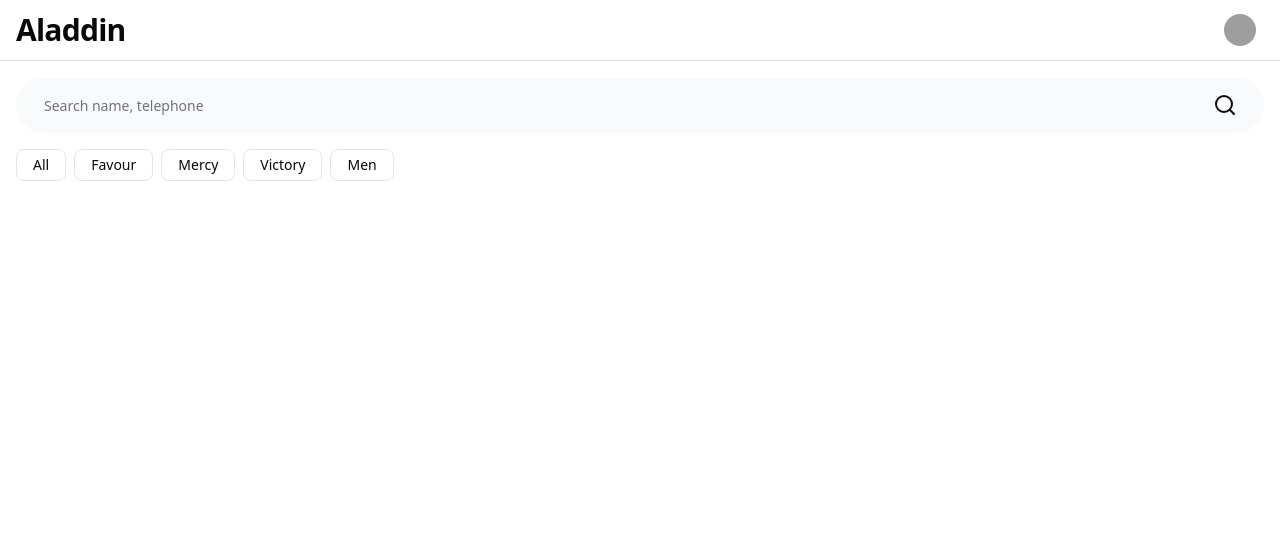
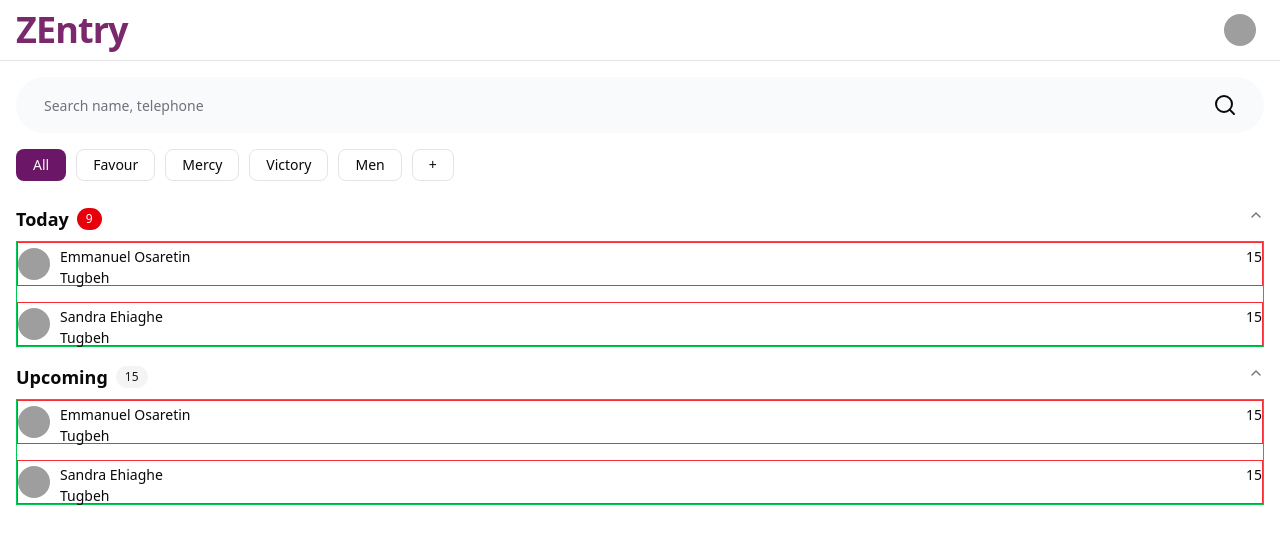
Before and after one commit to hwp-labs/zentry, a Next.js app: page / in a window 1280 px wide. Shown: the top 544 px of the page. Built offline with nearby package versions, Linux system fonts and the light colour scheme; grey boxes are pictures that could not be loaded.

Commit message:
feat(components): add Chips

```diff
--- a/app/(main)/page.tsx
+++ b/app/(main)/page.tsx
@@ -1,30 +1,93 @@
+import { PropsWithChildren } from "react";
+import {
+  Avatar,
+  AvatarFallback,
+  AvatarImage,
+} from "@/components/shadcn/ui/avatar";
+import { Badge } from "@/components/shadcn/ui/badge";
+import {
+  Accordion,
+  AccordionContent,
+  AccordionItem,
+  AccordionTrigger,
+} from "@/components/shadcn/ui/accordion";
 import { Typography } from "@/components/atoms/typography";
 import { AppBar } from "@/components/organisms/app-bar";
 import { SearchBar } from "@/components/organisms/search-bar";
-import { Badge } from "@/components/shadcn/ui/badge";
+import { Chips } from "@/components/atoms/chips";
+import membersSeeder from "@/core/seeders/members-seeder.json";
 
 export default function HomePage() {
   return (
     <div className="">
       <AppBar />
       <SearchBar />
-      <Filters />
+      <Chips.Filter data={["All", "Favour", "Mercy", "Victory", "Men", "+"]} />
+      <section className="mt-4 px-4">
+        <ListGroup title="Today" badgeVariant="destructive" badgeText={9}>
+          <ListContainer />
+        </ListGroup>
+        <ListGroup title="Upcoming" badgeText={15}>
+          <ListContainer />
+        </ListGroup>
+      </section>
     </div>
   );
 }
 
-const Filters = () => {
+interface Props extends PropsWithChildren {
+  title: string;
+  badgeVariant?: "default" | "destructive" | "outline" | "secondary";
+  badgeText?: string | number;
+}
+
+const ListGroup: React.FC<Props> = ({
+  children,
+  title,
+  badgeVariant = "secondary",
+  badgeText,
+}) => {
   return (
-    <section className="flex items-center gap-2 px-4">
-      {["All", "Favour", "Mercy", "Victory", "Men"].map((item, i) => (
-        <Badge
-          key={i}
-          variant="outline"
-          className="h-[32px] rounded-[8px] px-4"
-        >
-          <Typography.Small>{item}</Typography.Small>
-        </Badge>
-      ))}
+    <Accordion
+      type="single"
+      defaultValue="accordionItem1"
+      collapsible
+      className=""
+    >
+      <AccordionItem value="accordionItem1">
+        <AccordionTrigger className="py-0 pb-2">
+          <div className="flex items-center gap-2">
+            <Typography.Large>{title}</Typography.Large>
+            <Badge variant={badgeVariant}>{badgeText}</Badge>
+          </div>
+        </AccordionTrigger>
+        <AccordionContent>{children}</AccordionContent>
+      </AccordionItem>
+    </Accordion>
+  );
+};
+
+const ListContainer = () => {
+  return (
+    <section className="debug-3 flex flex-col gap-4">
+      {membersSeeder.map((item, i) => {
+        const firstChip = i === 0;
+        return (
+          <div key={i} className="debug flex items-center gap-2.5">
+            <Avatar className="size-[32px]">
+              <AvatarImage src="https://github.com/2gbeh.png" alt="" />
+              <AvatarFallback>E</AvatarFallback>
+            </Avatar>
+            <div className="flex flex-1 flex-col">
+              <div className="flex-center-between">
+                <Typography.P>{item.otherNames}</Typography.P>
+                <Typography.Small>{item.birthDate?.day}</Typography.Small>
+              </div>
+              <Typography.Small>{item.surname}</Typography.Small>
+            </div>
+          </div>
+        );
+      })}
     </section>
   );
 };
--- /dev/null
+++ b/components/atoms/chips.tsx
@@ -0,0 +1,48 @@
+"use client";
+
+import clsx from "clsx";
+import { Badge } from "@/components/shadcn/ui/badge";
+import { Typography } from "./typography";
+
+// DOC: https://m3.material.io/components/chips/specs
+interface Props {
+  data?: string[];
+}
+
+const Assist: React.FC<Props> = () => {
+  return <></>;
+};
+
+const Filter: React.FC<Props> = ({ data = [] }) => {
+  return (
+    <section className="flex items-center gap-2.5 overflow-x-auto px-4 pb-2">
+      {data.map((item, i) => {
+        const firstChip = i === 0;
+        return (
+          <Badge
+            key={i}
+            variant={firstChip ? "default" : "outline"}
+            className={clsx("h-[32px] rounded-[8px] px-4")}
+          >
+            <Typography.Small>{item}</Typography.Small>
+          </Badge>
+        );
+      })}
+    </section>
+  );
+};
+
+const Input: React.FC<Props> = () => {
+  return <></>;
+};
+
+const Suggestion: React.FC<Props> = () => {
+  return <></>;
+};
+
+export const Chips = {
+  Assist,
+  Filter,
+  Input,
+  Suggestion,
+};
--- a/components/atoms/typography.tsx
+++ b/components/atoms/typography.tsx
@@ -1,24 +1,32 @@
 import { PropsWithChildren } from "react";
+import { MantineStyleProps } from "@/types/mantine.type";
+import { COLOR } from "@/constants/COLOR";
 
-interface Props extends PropsWithChildren {}
+interface Props extends PropsWithChildren, MantineStyleProps {}
 
-const H1: React.FC<Props> = ({ children }) => {
+const H1: React.FC<Props> = ({ children, ...props }) => {
   return (
-    <h1 className="scroll-m-20 text-center text-4xl font-extrabold tracking-tight text-balance">
+    <h1
+      className="scroll-m-20 text-center text-4xl font-extrabold tracking-tight text-balance"
+      style={{ color: props.c ? COLOR[props.c] : "" }}
+    >
       {children}
     </h1>
   );
 };
 
-const H2: React.FC<Props> = ({ children }) => {
+const H2: React.FC<Props> = ({ children, ...props }) => {
   return (
-    <h2 className="scroll-m-20 text-3xl font-semibold tracking-tight first:mt-0">
+    <h2
+      className="scroll-m-20 text-3xl font-semibold tracking-tight first:mt-0"
+      style={{ color: props.c ? COLOR[props.c] : "" }}
+    >
       {children}
     </h2>
   );
 };
 
-const H3: React.FC<Props> = ({ children }) => {
+const H3: React.FC<Props> = ({ children, ...props }) => {
   return (
     <h3 className="scroll-m-20 text-2xl font-semibold tracking-tight">
       {children}
@@ -26,7 +34,7 @@ const H3: React.FC<Props> = ({ children }) => {
   );
 };
 
-const H4: React.FC<Props> = ({ children }) => {
+const H4: React.FC<Props> = ({ children, ...props }) => {
   return (
     <h4 className="scroll-m-20 text-xl font-semibold tracking-tight">
       {children}
@@ -34,17 +42,17 @@ const H4: React.FC<Props> = ({ children }) => {
   );
 };
 
-const P: React.FC<Props> = ({ children }) => {
+const P: React.FC<Props> = ({ children, ...props }) => {
   return <p className="leading-7 [&:not(:first-child)]:mt-6">{children}</p>;
 };
 
-const Blockquote: React.FC<Props> = ({ children }) => {
+const Blockquote: React.FC<Props> = ({ children, ...props }) => {
   return (
     <blockquote className="mt-6 border-l-2 pl-6 italic">{children}</blockquote>
   );
 };
 
-const InlineCode: React.FC<Props> = ({ children }) => {
+const InlineCode: React.FC<Props> = ({ children, ...props }) => {
   return (
     <code className="bg-muted relative rounded px-[0.3rem] py-[0.2rem] font-mono text-sm font-semibold">
       {children}
@@ -52,19 +60,19 @@ const InlineCode: React.FC<Props> = ({ children }) => {
   );
 };
 
-const Lead: React.FC<Props> = ({ children }) => {
+const Lead: React.FC<Props> = ({ children, ...props }) => {
   return <p className="text-muted-foreground text-xl">{children}</p>;
 };
 
-const Large: React.FC<Props> = ({ children }) => {
+const Large: React.FC<Props> = ({ children, ...props }) => {
   return <p className="text-lg font-semibold">{children}</p>;
 };
 
-const Small: React.FC<Props> = ({ children }) => {
+const Small: React.FC<Props> = ({ children, ...props }) => {
   return <small className="text-sm leading-none font-medium">{children}</small>;
 };
 
-const Muted: React.FC<Props> = ({ children }) => {
+const Muted: React.FC<Props> = ({ children, ...props }) => {
   return <p className="text-muted-foreground text-sm">{children}</p>;
 };
 
--- a/components/organisms/app-bar.tsx
+++ b/components/organisms/app-bar.tsx
@@ -1,12 +1,17 @@
+import Image from "next/image";
 import { Avatar, AvatarFallback, AvatarImage } from "../shadcn/ui/avatar";
 import { Typography } from "../atoms/typography";
 import { Clickable } from "../atoms/clickable";
+import { APP } from "@/constants/APP";
 
 export const AppBar = () => {
   return (
     <header className="border-b px-4">
       <div className="flex-center-between h-[60px] gap-2">
-        <Typography.H2>Aladdin</Typography.H2>
+        <figure className="flex items-center gap-2">
+          {/* <Image src="/icon.png" width={48} height={48} alt="" /> */}
+          <Typography.H1 c="brand">{APP.name}</Typography.H1>
+        </figure>
         <Clickable>
           <Avatar className="size-[32px]">
             <AvatarImage src="https://github.com/2gbeh.png" alt="" />
--- /dev/null
+++ b/components/shadcn/ui/accordion.tsx
@@ -0,0 +1,66 @@
+"use client"
+
+import * as React from "react"
+import * as AccordionPrimitive from "@radix-ui/react-accordion"
+import { ChevronDownIcon } from "lucide-react"
+
+import { cn } from "@/components/shadcn/utils"
+
+function Accordion({
+  ...props
+}: React.ComponentProps<typeof AccordionPrimitive.Root>) {
+  return <AccordionPrimitive.Root data-slot="accordion" {...props} />
+}
+
+function AccordionItem({
+  className,
+  ...props
+}: React.ComponentProps<typeof AccordionPrimitive.Item>) {
+  return (
+    <AccordionPrimitive.Item
+      data-slot="accordion-item"
+      className={cn("border-b last:border-b-0", className)}
+      {...props}
+    />
+  )
+}
+
+function AccordionTrigger({
+  className,
+  children,
+  ...props
+}: React.ComponentProps<typeof AccordionPrimitive.Trigger>) {
+  return (
+    <AccordionPrimitive.Header className="flex">
+      <AccordionPrimitive.Trigger
+        data-slot="accordion-trigger"
+        className={cn(
+          "focus-visible:border-ring focus-visible:ring-ring/50 flex flex-1 items-start justify-between gap-4 rounded-md py-4 text-left text-sm font-medium transition-all outline-none hover:underline focus-visible:ring-[3px] disabled:pointer-events-none disabled:opacity-50 [&[data-state=open]>svg]:rotate-180",
+          className
+        )}
+        {...props}
+      >
+        {children}
+        <ChevronDownIcon className="text-muted-foreground pointer-events-none size-4 shrink-0 translate-y-0.5 transition-transform duration-200" />
+      </AccordionPrimitive.Trigger>
+    </AccordionPrimitive.Header>
+  )
+}
+
+function AccordionContent({
+  className,
+  children,
+  ...props
+}: React.ComponentProps<typeof AccordionPrimitive.Content>) {
+  return (
+    <AccordionPrimitive.Content
+      data-slot="accordion-content"
+      className="data-[state=closed]:animate-accordion-up data-[state=open]:animate-accordion-down overflow-hidden text-sm"
+      {...props}
+    >
+      <div className={cn("pt-0 pb-4", className)}>{children}</div>
+    </AccordionPrimitive.Content>
+  )
+}
+
+export { Accordion, AccordionItem, AccordionTrigger, AccordionContent }
--- a/constants/COLOR.ts
+++ b/constants/COLOR.ts
@@ -1,3 +1,5 @@
+export type ColorType = keyof typeof COLOR;
+
 export const COLOR = {
   brand: "#7a296c",
   contrast: "#297937",
--- a/constants/PATH.ts
+++ b/constants/PATH.ts
@@ -1,3 +1,5 @@
+export type PathType = keyof typeof PATH;
+
 export const PATH = {
   home: "/",
   // auth
--- a/package.json
+++ b/package.json
@@ -8,6 +8,7 @@
     "start": "next start"
   },
   "dependencies": {
+    "@radix-ui/react-accordion": "^1.2.12",
     "@radix-ui/react-avatar": "^1.1.10",
     "@radix-ui/react-dropdown-menu": "^2.1.16",
     "@radix-ui/react-label": "^2.1.7",
--- a/styles/globals.css
+++ b/styles/globals.css
@@ -48,8 +48,8 @@
 }
 
 :root {
-  --brand: #7C3AED;
-  --contrast: #10B981;
+  --brand: #7a296c;
+  --contrast: #297937;
   --radius: 0.65rem;
   --background: oklch(1 0 0);
   --foreground: oklch(0.141 0.005 285.823);
@@ -57,8 +57,8 @@
   --card-foreground: oklch(0.141 0.005 285.823);
   --popover: oklch(1 0 0);
   --popover-foreground: oklch(0.141 0.005 285.823);
-  --primary: oklch(0.541 0.281 293.009);
-  --primary-foreground: oklch(0.969 0.016 293.756);
+  --primary: oklch(0.38 0.15 330);
+  --primary-foreground: oklch(0.98 0.01 330);
   --secondary: oklch(0.967 0.001 286.375);
   --secondary-foreground: oklch(0.21 0.006 285.885);
   --muted: oklch(0.967 0.001 286.375);
@@ -70,33 +70,33 @@
   --warning-foreground: oklch(0.28 0.07 46);
   --border: oklch(0.92 0.004 286.32);
   --input: oklch(0.92 0.004 286.32);
-  --ring: oklch(0.702 0.183 293.541);
-  --chart-1: oklch(0.811 0.111 293.571);
-  --chart-2: oklch(0.606 0.25 292.717);
-  --chart-3: oklch(0.541 0.281 293.009);
-  --chart-4: oklch(0.491 0.27 292.581);
-  --chart-5: oklch(0.432 0.232 292.759);
+  --ring: oklch(0.55 0.12 330);
+  --chart-1: oklch(0.75 0.12 330);
+  --chart-2: oklch(0.55 0.15 330);
+  --chart-3: oklch(0.38 0.15 330);
+  --chart-4: oklch(0.30 0.13 330);
+  --chart-5: oklch(0.25 0.10 330);
   --sidebar: oklch(0.985 0 0);
   --sidebar-foreground: oklch(0.141 0.005 285.823);
-  --sidebar-primary: oklch(0.541 0.281 293.009);
-  --sidebar-primary-foreground: oklch(0.969 0.016 293.756);
+  --sidebar-primary: oklch(0.38 0.15 330);
+  --sidebar-primary-foreground: oklch(0.98 0.01 330);
   --sidebar-accent: oklch(0.967 0.001 286.375);
   --sidebar-accent-foreground: oklch(0.21 0.006 285.885);
   --sidebar-border: oklch(0.92 0.004 286.32);
-  --sidebar-ring: oklch(0.702 0.183 293.541);
+  --sidebar-ring: oklch(0.55 0.12 330);
 }
 
 .dark {
-  --brand: #7C3AED;
-  --contrast: #10B981;
+  --brand: #7a296c;
+  --contrast: #297937;
   --background: oklch(0.141 0.005 285.823);
   --foreground: oklch(0.985 0 0);
   --card: oklch(0.21 0.006 285.885);
   --card-foreground: oklch(0.985 0 0);
   --popover: oklch(0.21 0.006 285.885);
   --popover-foreground: oklch(0.985 0 0);
-  --primary: oklch(0.606 0.25 292.717);
-  --primary-foreground: oklch(0.969 0.016 293.756);
+  --primary: oklch(0.55 0.15 330);
+  --primary-foreground: oklch(0.98 0.01 330);
   --secondary: oklch(0.274 0.006 286.033);
   --secondary-foreground: oklch(0.985 0 0);
   --muted: oklch(0.274 0.006 286.033);
@@ -108,20 +108,20 @@
   --warning-foreground: oklch(0.99 0.02 95);
   --border: oklch(1 0 0 / 10%);
   --input: oklch(1 0 0 / 15%);
-  --ring: oklch(0.38 0.189 293.745);
-  --chart-1: oklch(0.811 0.111 293.571);
-  --chart-2: oklch(0.606 0.25 292.717);
-  --chart-3: oklch(0.541 0.281 293.009);
-  --chart-4: oklch(0.491 0.27 292.581);
-  --chart-5: oklch(0.432 0.232 292.759);
+  --ring: oklch(0.40 0.12 330);
+  --chart-1: oklch(0.75 0.12 330);
+  --chart-2: oklch(0.55 0.15 330);
+  --chart-3: oklch(0.38 0.15 330);
+  --chart-4: oklch(0.30 0.13 330);
+  --chart-5: oklch(0.25 0.10 330);
   --sidebar: oklch(0.21 0.006 285.885);
   --sidebar-foreground: oklch(0.985 0 0);
-  --sidebar-primary: oklch(0.606 0.25 292.717);
-  --sidebar-primary-foreground: oklch(0.969 0.016 293.756);
+  --sidebar-primary: oklch(0.55 0.15 330);
+  --sidebar-primary-foreground: oklch(0.98 0.01 330);
   --sidebar-accent: oklch(0.274 0.006 286.033);
   --sidebar-accent-foreground: oklch(0.985 0 0);
   --sidebar-border: oklch(1 0 0 / 10%);
-  --sidebar-ring: oklch(0.38 0.189 293.745);
+  --sidebar-ring: oklch(0.40 0.12 330);
 }
 
 @layer base {
@@ -142,6 +142,18 @@
 @layer utilities {
   .debug {
     @apply border border-red-500;
+  }
+
+  .debug-2 {
+    @apply border border-blue-500;
+  }
+
+  .debug-3 {
+    @apply border border-green-500;
+  }
+
+  .debug-4 {
+    @apply border border-orange-500;
   }
 
   .flex-center-center {
--- /dev/null
+++ b/types/mantine.type.ts
@@ -0,0 +1,5 @@
+import { ColorType } from "@/constants/COLOR";
+
+export interface MantineStyleProps {
+  c?: ColorType;
+}
```
Also changed, not shown: public/icon.png (added), 1 other file (tests, documents, lock files or other folders).
